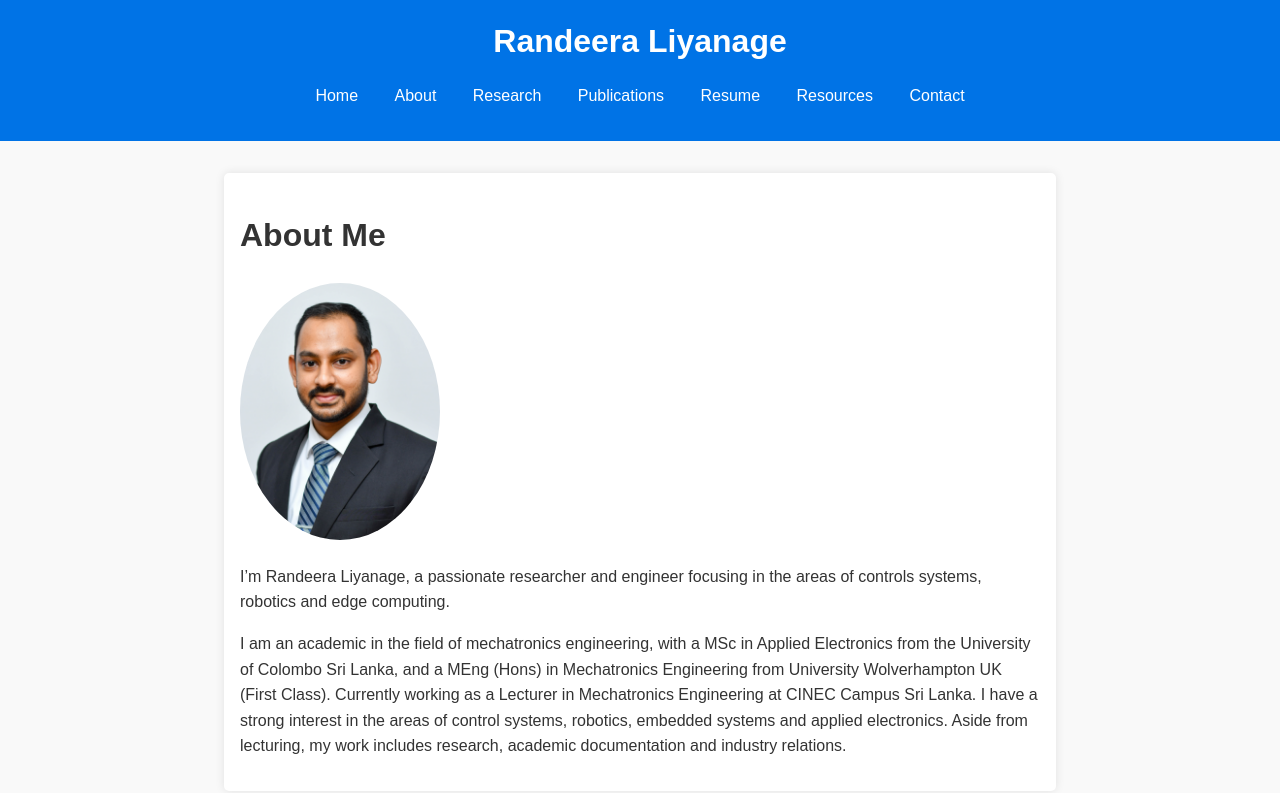
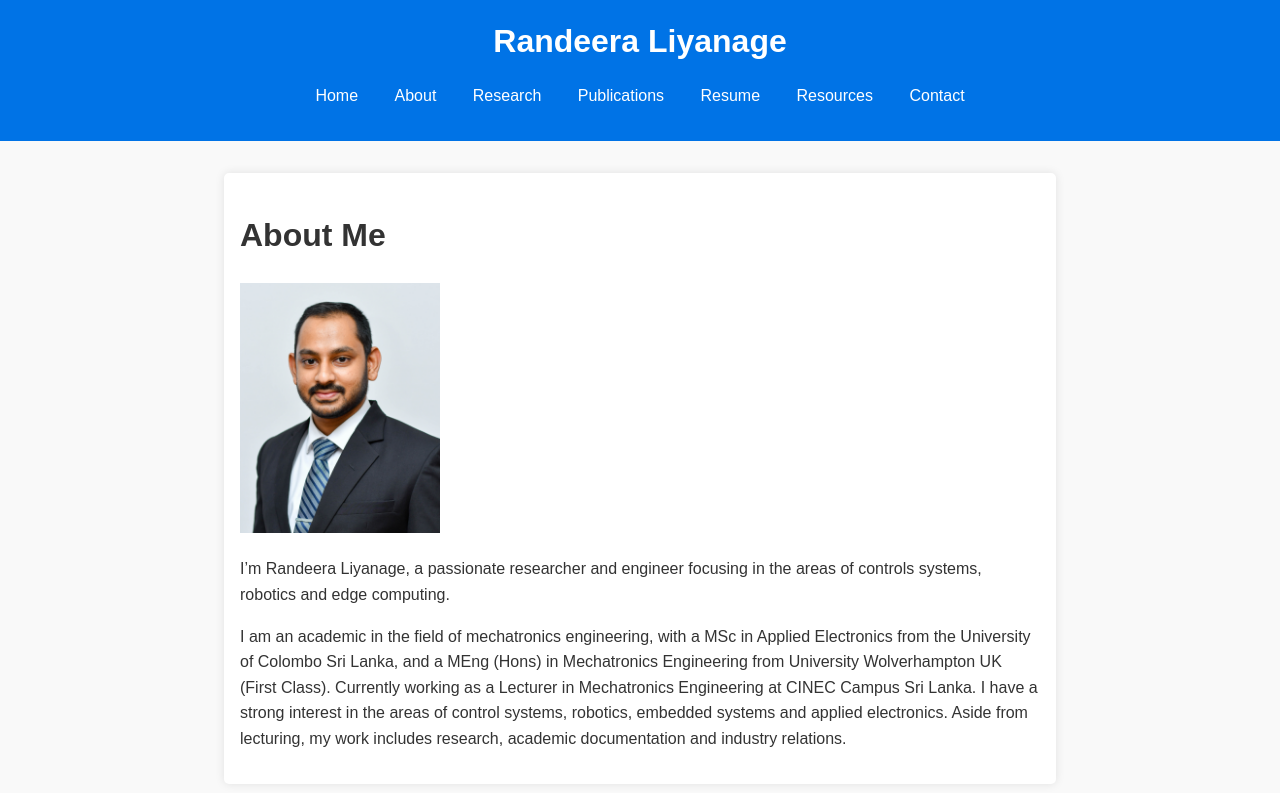
Before and after one commit to randeeraliyanage/randeeraliyanage.github.io, a Jekyll site: the page built from about.md, in a window 1280 px wide. Shown: the top 793 px of the page. Built offline with Jekyll 4.4.1, drawn with Linux system fonts in a browser that asks for light colours.

Commit message:
Update about.md

```diff
--- a/about.md
+++ b/about.md
@@ -5,7 +5,7 @@ title: About
 
 # About Me
 
-![My Photo](assets/img/CVPhoto2024Jan.png){: style="width: 200px; border-radius: 50%;" }
+![My Photo](assets/img/CVPhoto2024Jan.png){: style="width: 200px; height: 250px;" }
 
 I’m Randeera Liyanage, a passionate researcher and engineer focusing in the areas of controls systems, robotics and edge computing.
 
```
